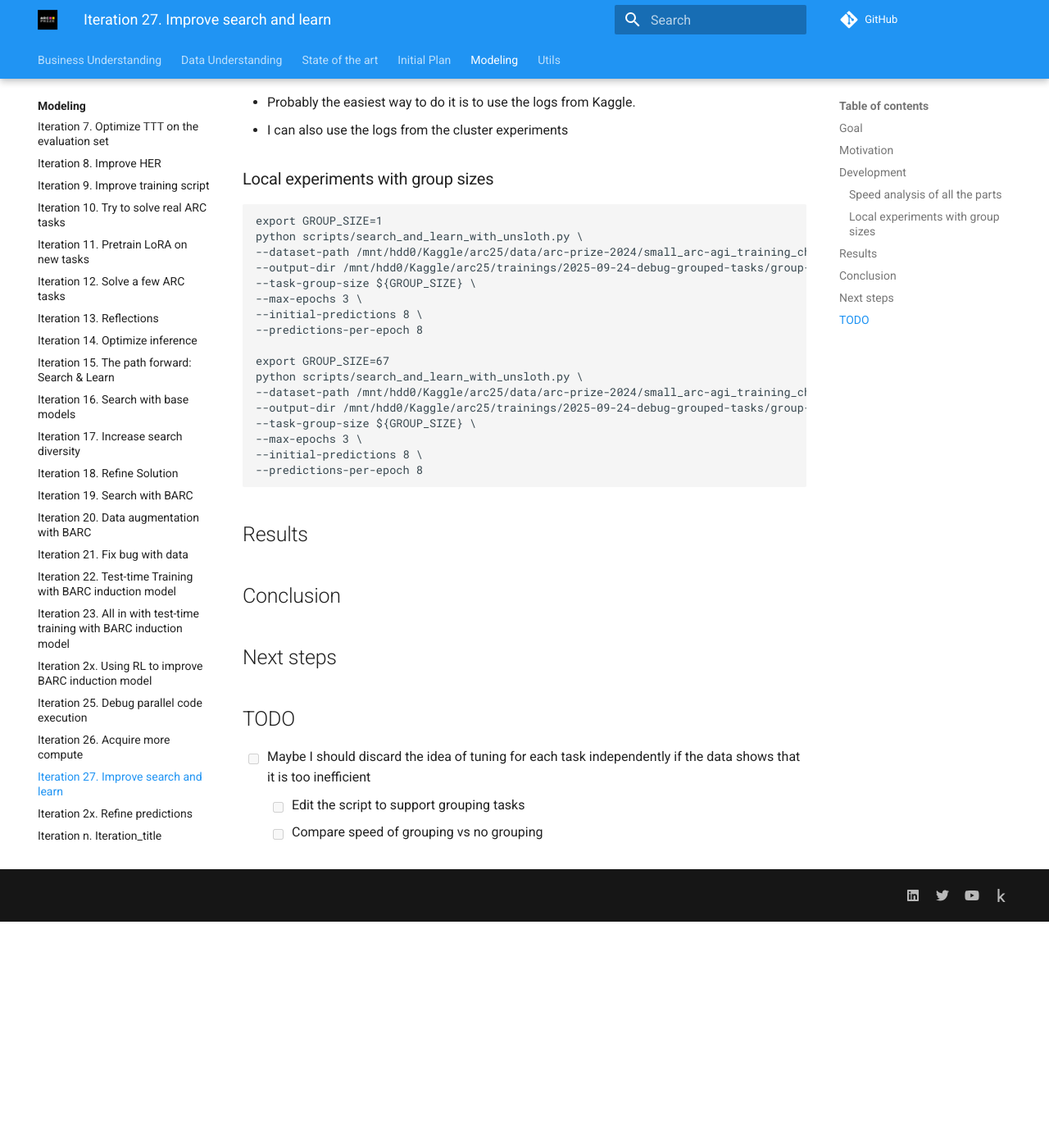
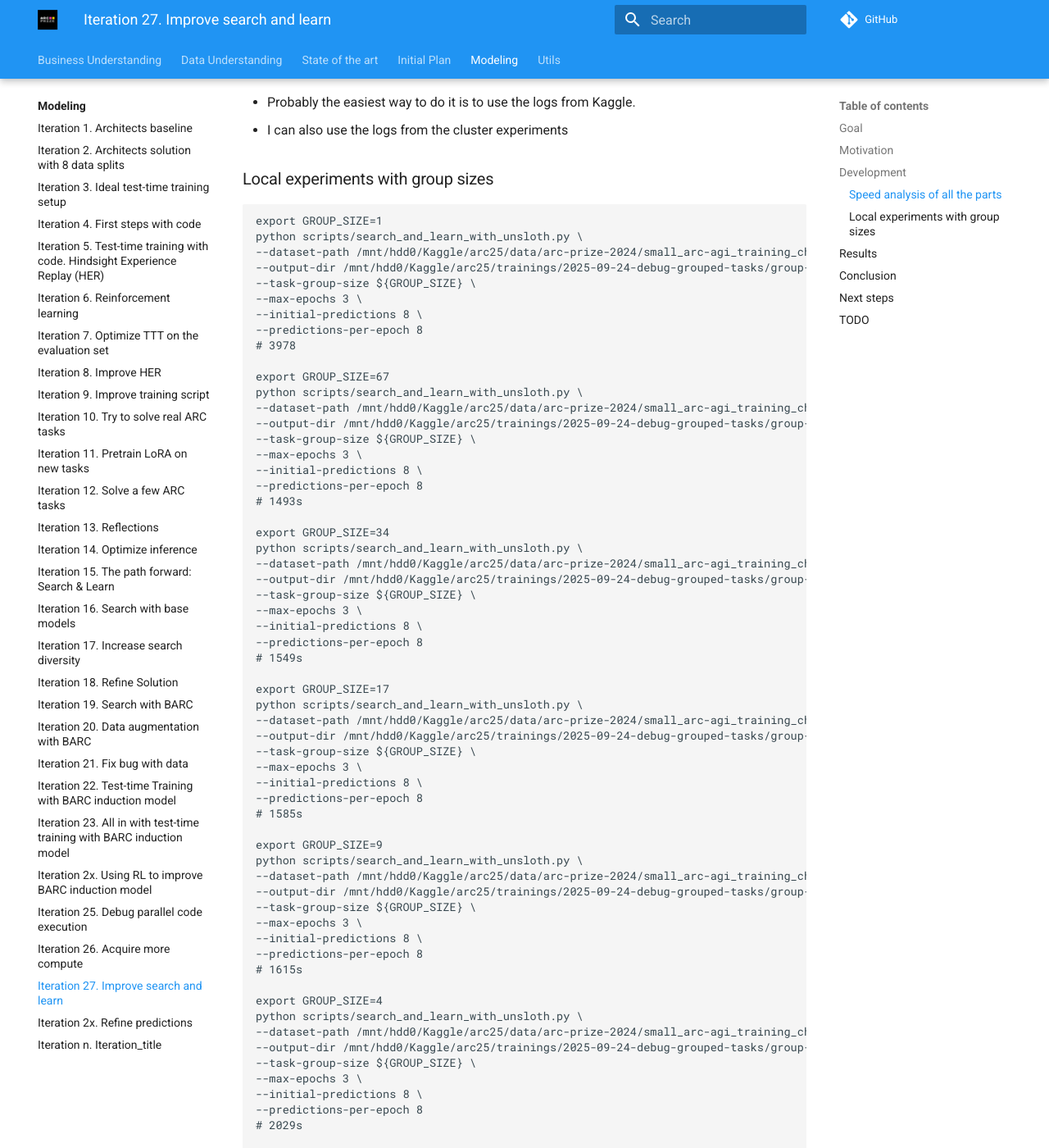
Before and after one commit to ironbar/arc25, an MkDocs documentation site: the page built from docs/modeling/Iteration_27_improve_search_and_learn.md, in a window 1280 px wide and 1400 px high, scrolled down 537 px. Shown: the whole window at 82% size. Built offline with MkDocs 1.6.1 and Material for MkDocs 9.7.7, drawn with Linux system fonts in a browser that asks for light colours; comment, search, counter and statistics services are not loaded; before the commit the page ends 1661 px from its top, so only the background shows below that; some of the changed text lies outside the part shown.

Commit message:
documented experiments

````diff
--- a/docs/modeling/Iteration_27_improve_search_and_learn.md
+++ b/docs/modeling/Iteration_27_improve_search_and_learn.md
@@ -37,6 +37,7 @@
 --max-epochs 3 \
 --initial-predictions 8 \
 --predictions-per-epoch 8
+# 3978
 
 export GROUP_SIZE=67
 python scripts/search_and_learn_with_unsloth.py \
@@ -46,7 +47,57 @@
 --max-epochs 3 \
 --initial-predictions 8 \
 --predictions-per-epoch 8
+# 1493s
+
+export GROUP_SIZE=34
+python scripts/search_and_learn_with_unsloth.py \
+--dataset-path /mnt/hdd0/Kaggle/arc25/data/arc-prize-2024/small_arc-agi_training_challenges.json \
+--output-dir /mnt/hdd0/Kaggle/arc25/trainings/2025-09-24-debug-grouped-tasks/group-size-${GROUP_SIZE} \
+--task-group-size ${GROUP_SIZE} \
+--max-epochs 3 \
+--initial-predictions 8 \
+--predictions-per-epoch 8
+# 1549s
+
+export GROUP_SIZE=17
+python scripts/search_and_learn_with_unsloth.py \
+--dataset-path /mnt/hdd0/Kaggle/arc25/data/arc-prize-2024/small_arc-agi_training_challenges.json \
+--output-dir /mnt/hdd0/Kaggle/arc25/trainings/2025-09-24-debug-grouped-tasks/group-size-${GROUP_SIZE} \
+--task-group-size ${GROUP_SIZE} \
+--max-epochs 3 \
+--initial-predictions 8 \
+--predictions-per-epoch 8
+# 1585s
+
+export GROUP_SIZE=9
+python scripts/search_and_learn_with_unsloth.py \
+--dataset-path /mnt/hdd0/Kaggle/arc25/data/arc-prize-2024/small_arc-agi_training_challenges.json \
+--output-dir /mnt/hdd0/Kaggle/arc25/trainings/2025-09-24-debug-grouped-tasks/group-size-${GROUP_SIZE} \
+--task-group-size ${GROUP_SIZE} \
+--max-epochs 3 \
+--initial-predictions 8 \
+--predictions-per-epoch 8
+# 1615s
+
+export GROUP_SIZE=4
+python scripts/search_and_learn_with_unsloth.py \
+--dataset-path /mnt/hdd0/Kaggle/arc25/data/arc-prize-2024/small_arc-agi_training_challenges.json \
+--output-dir /mnt/hdd0/Kaggle/arc25/trainings/2025-09-24-debug-grouped-tasks/group-size-${GROUP_SIZE} \
+--task-group-size ${GROUP_SIZE} \
+--max-epochs 3 \
+--initial-predictions 8 \
+--predictions-per-epoch 8
+# 2029s
+
+python scripts/search_and_learn_with_unsloth.py \
+--dataset-path /mnt/hdd0/Kaggle/arc25/data/arc-prize-2024/small_arc-agi_training_challenges.json \
+--output-dir /mnt/hdd0/Kaggle/arc25/trainings/2025-09-24-debug-grouped-tasks/no-learning \
+--max-epochs 0 \
+--initial-predictions 32
+# 566s
 ```
+
+TODO: visualize results
 
 ## Results
 
````
